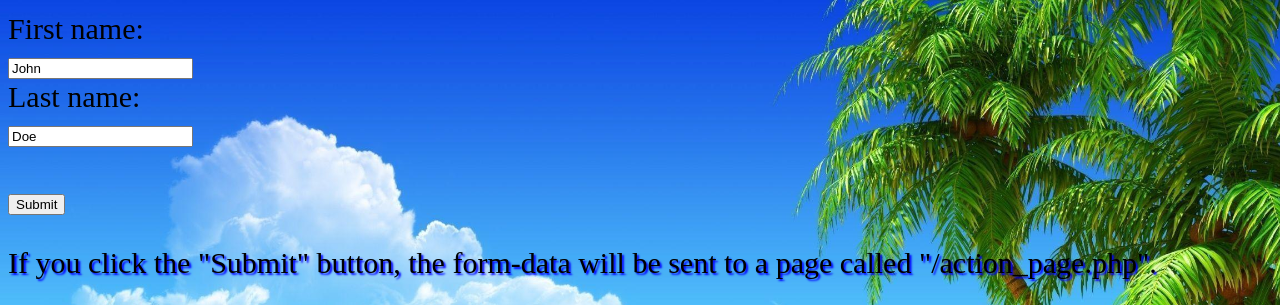
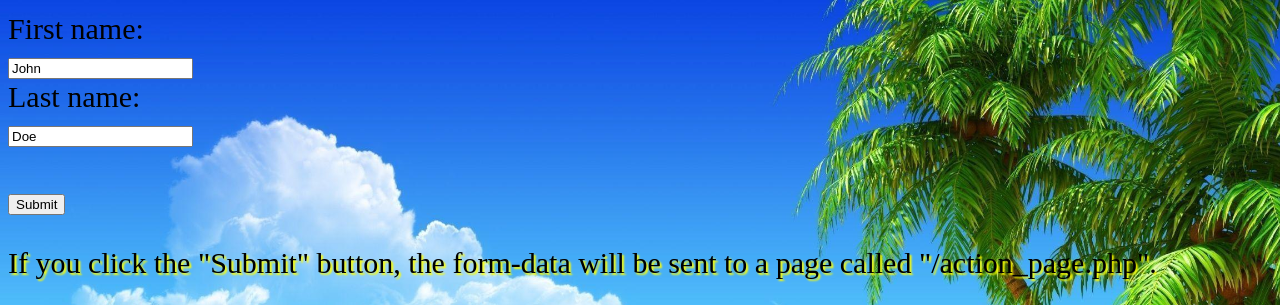
Before and after one commit to kiddo23op/first, a plain HTML site: page index.html in a window 1280 px wide. Shown: the part 89-394 px from the top of the page. Drawn offline with Linux system fonts and the light colour scheme; a web font is replaced by a local one.

Commit message:
Update Formgrp.css

```diff
--- a/css/Formgrp.css
+++ b/css/Formgrp.css
@@ -15,7 +15,7 @@ h1{
 }
 p{
 	font-size: 30px;
-	text-shadow: 2px 2px 2px blue;
+	text-shadow: 2px 2px 2px yellow;
 }
 form{
 	font-size: 30px;
```
